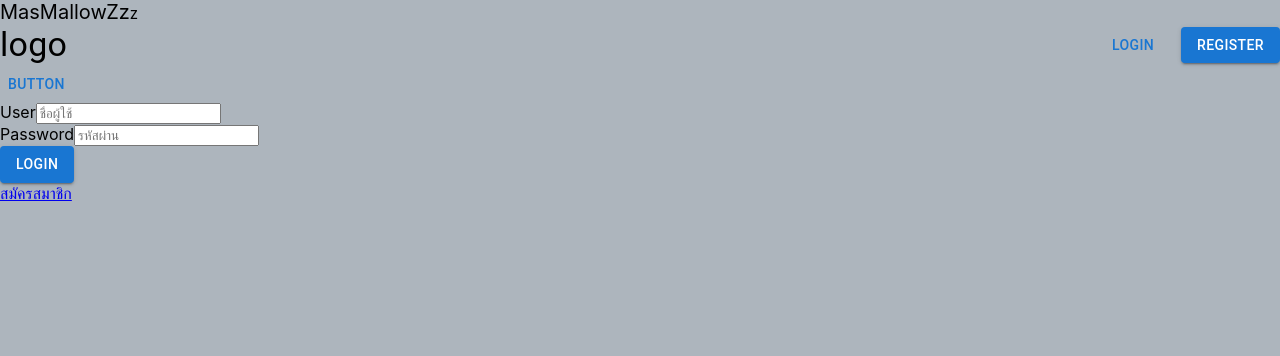
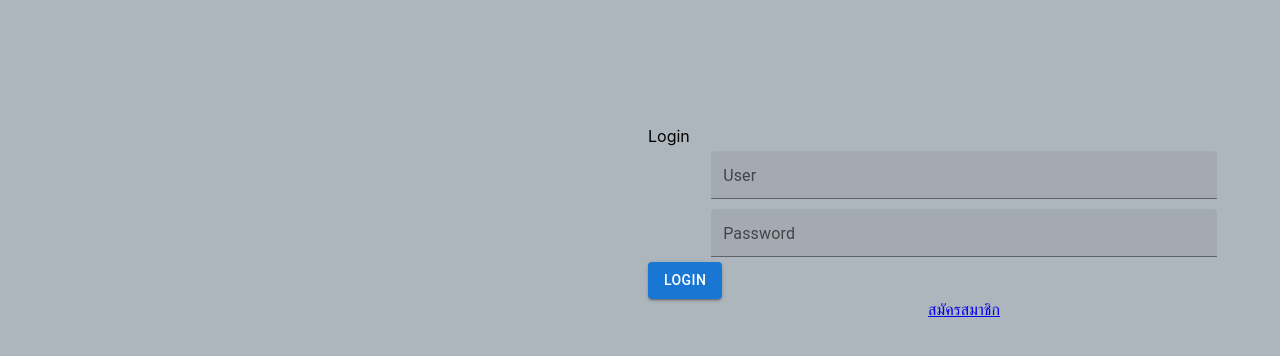
Before and after one commit to MasMallow/Skill-Node.js-React.js, a React (Create React App) app in the folder client1/: page / in a window 1280 px wide. Shown: the top 356 px of the page. Built offline with nearby package versions, Linux system fonts and the light colour scheme.

Commit message:
7/09/2024
ตกแต่งui

```diff
--- a/client1/src/App.js
+++ b/client1/src/App.js
@@ -13,8 +13,7 @@ function App() {
   return (
     <BrowserRouter>
       <div className="">
-          <div className="name-text">MasMallowZz<span className="zzz">z</span></div>
-          <Header/>
+          {/* <Header/> */}
         <Routes>
           <Route path="/edit/:id" element={<FromEditProduct />} />
           <Route path="/register" element={<Register />} />
--- a/client1/src/components/LoginUser.js
+++ b/client1/src/components/LoginUser.js
@@ -1,7 +1,9 @@
 import React, { useState } from "react";
 import { login } from "../functions/product";
 import { useNavigate } from "react-router-dom";
-import { Button } from "@mui/material";
+import { Button, TextField, Box, Grid } from "@mui/material";
+import Grid2 from "@mui/material/Grid2";
+import "../css/Login.css";
 
 const LoginUser = () => {
     const [userName, setUserName] = useState("");
@@ -19,7 +21,7 @@ const LoginUser = () => {
             const result = await login({ userName, password });
             console.log("Login successful:", result);
             // การล็อกอินสำเร็จจะจัดการด้วยการตั้งค่า cookie จากเซิร์ฟเวอร์
-            localStorage.setItem("userName", result.userName)
+            localStorage.setItem("userName", result.userName);
             navigate("/menu"); // ไปที่หน้า /menu หลังจากล็อกอินสำเร็จ
         } catch (err) {
             console.log(err);
@@ -32,36 +34,74 @@ const LoginUser = () => {
     };
 
     return (
-        <div>
-            <Button>Button</Button>
-            <form onSubmit={handleSubmit}>
-                <div className="User">
-                    <label>User</label>
-                    <input
+        <div className="Page-Login">
+            <Box sx={{ height: "100vh" }}>
+                <Grid2 container spacing={2}>
+                    <Grid2 size={6}></Grid2> {/* wallpaper */}
+
+                    <Grid2
+                        size={6}
+                        sx={{
+                            height: "100vh",
+                            display: "flex",
+                            flexDirection: "column"
+                        }}
+                    >
+                        <form onSubmit={handleSubmit} className="From-Login">
+                        <span className="Login-Text">Login</span>
+                            <Grid2 container>
+                                <TextField
+                                    className="Text-Field"
+                                    fullWidth
+                                    size="small"
+                                    label="User"
+                                    variant="filled"
                                     name="userName"
-                        type="text"
                                     value={userName}
                                     placeholder="ชื่อผู้ใช้"
                                     onChange={(e) => setUserName(e.target.value)}
                                 />
-                </div>
-                <div className="Password">
-                    <label>Password</label>
-                    <input
+                            </Grid2>
+
+                            <Grid2 container >
+                                    <TextField
+                                        className="Text-Field"
+                                        fullWidth
+                                        label="Password"
                                         type="password"
                                         name="password"
+                                        size="small"
+                                        variant="filled"
                                         value={password}
                                         placeholder="รหัสผ่าน"
                                         onChange={(e) => setPassword(e.target.value)}
                                     />
-                </div>
-                <Button variant="contained" type="submit" disabled={loading}>
+                            </Grid2>
+
+                            <Grid2 container spacing={3}>
+                                <Grid2 xs={12}>
+                                    <Button
+                                        variant="contained"
+                                        type="submit"
+                                        disabled={loading}
+                                        fullWidth
+                                    >
                                         {loading ? "Logging in..." : "Login"}
                                     </Button>
+                                </Grid2>
+                            </Grid2>
+                            <Grid2 container spacing={3} justifyContent="center">
+                                <Grid2>
+                                    <a href="/register">สมัครสมาชิก</a>
+                                </Grid2>
+                            </Grid2>
                         </form>
-            {errorMessage && <p style={{ color: "red" }}>{errorMessage}</p>}
-            <a href="/register">สมัครสมาชิก</a>
-        </div>
+                        {errorMessage && <p style={{ color: "red", textAlign: "center" }}>{errorMessage}</p>}
+                    </Grid2>
+
+                </Grid2>
+            </Box>
+        </div >
     );
 };
 
--- /dev/null
+++ b/client1/src/css/Login.css
@@ -0,0 +1,9 @@
+.Text-Field{
+    margin-top: 5px !important;
+    margin-bottom: 5px !important;
+    margin-left: 10% !important;
+    margin-right: 10% !important;
+}
+.From-Login{
+    margin-top: 20%;
+}
```
Lines whose indentation alone changed are shown as unchanged.
